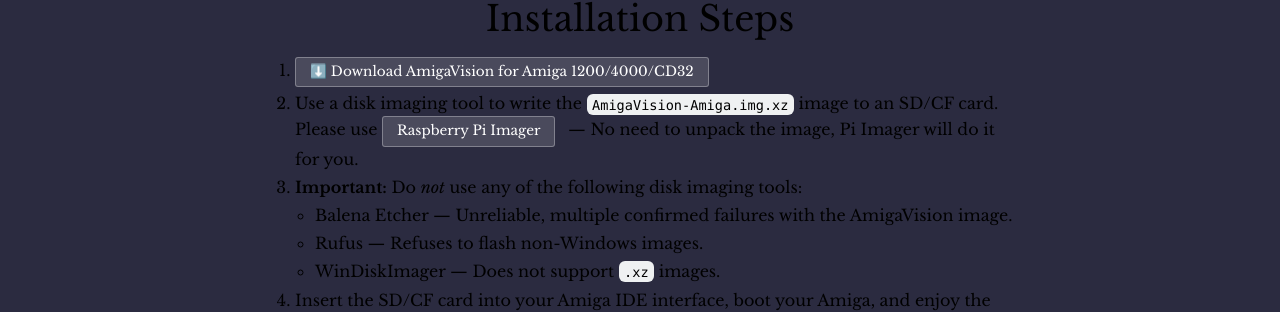
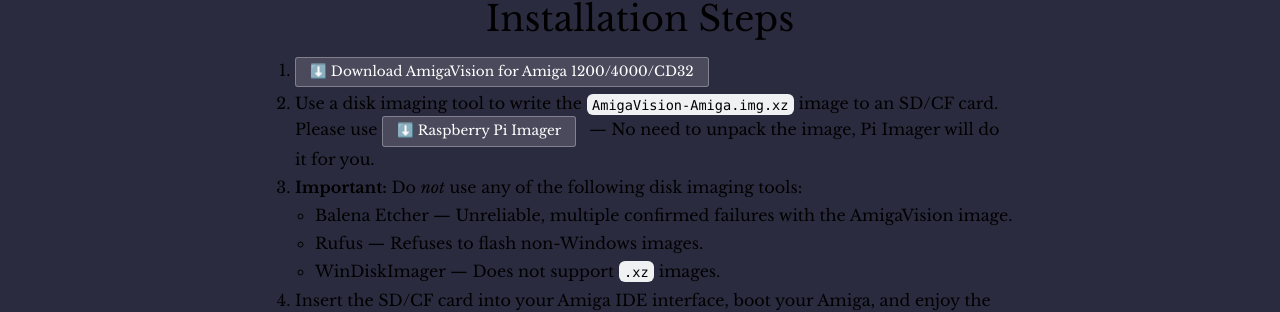
Before and after one commit to amigavision/amigavision.github.io, a Jekyll site: the page built from download/amiga.html, in a window 1280 px wide. Shown: the part 510-822 px from the top of the page. Built offline with Jekyll 4.4.1, drawn with Linux system fonts in a browser that asks for light colours.

Commit message:
Missing icon

```diff
--- a/download/amiga.html
+++ b/download/amiga.html
@@ -17,7 +17,7 @@
     <h2>Installation Steps</h2>
     <ol>
       <li><div class="button alt"><a target="_blank" href="https://archive.org/details/software?query=amigavision+for+amiga+hardware">⬇️ Download AmigaVision for Amiga 1200/4000/CD32</a></div>
-      <li>Use a disk imaging tool to write the <code>AmigaVision-Amiga.img.xz</code> image to an SD/CF card. Please use <div class="button alt"><a href="https://www.raspberrypi.com/software/">Raspberry Pi Imager</a></div> — No need to unpack the image, Pi Imager will do it for you.
+      <li>Use a disk imaging tool to write the <code>AmigaVision-Amiga.img.xz</code> image to an SD/CF card. Please use <div class="button alt"><a href="https://www.raspberrypi.com/software/">⬇️ Raspberry Pi Imager</a></div> — No need to unpack the image, Pi Imager will do it for you.
       <li><b>Important:</b> Do <i>not</i> use any of the following disk imaging tools:
         <ul>
           <li>Balena Etcher — Unreliable, multiple confirmed failures with the AmigaVision image.
--- a/download/pi.html
+++ b/download/pi.html
@@ -18,7 +18,7 @@
     <p>AmigaVision runs well on any Raspberry Pi 5, 500, 500+, or CM5 with 1GB of RAM — or more, but 1GB is sufficient. Raspberry Pi 4 is also supported, but too slow for the most accurate emulation.</p>
     <ol>
       <li><div class="button alt"><a target="_blank" href="https://archive.org/details/software?query=amigavision+for+raspberry+pi">⬇️ Download AmigaVision for Raspberry Pi</a></div></li>
-      <li>Use a disk imaging tool to write the <code>AmigaVision-RPi.img.xz</code> image to an SD card — Please use <div class="button alt"><a href="https://www.raspberrypi.com/software/">Raspberry Pi Imager</a></div> — No need to unpack the image, Pi Imager will do it for you.
+      <li>Use a disk imaging tool to write the <code>AmigaVision-RPi.img.xz</code> image to an SD card — Please use <div class="button alt"><a href="https://www.raspberrypi.com/software/">⬇️ Raspberry Pi Imager</a></div> — No need to unpack the image, Pi Imager will do it for you.
       <li><b>Important:</b> Do <i>not</i> use any of the following disk imaging tools:
         <ul>
           <li>Balena Etcher — Unreliable, multiple confirmed failures with the AmigaVision image.
```
